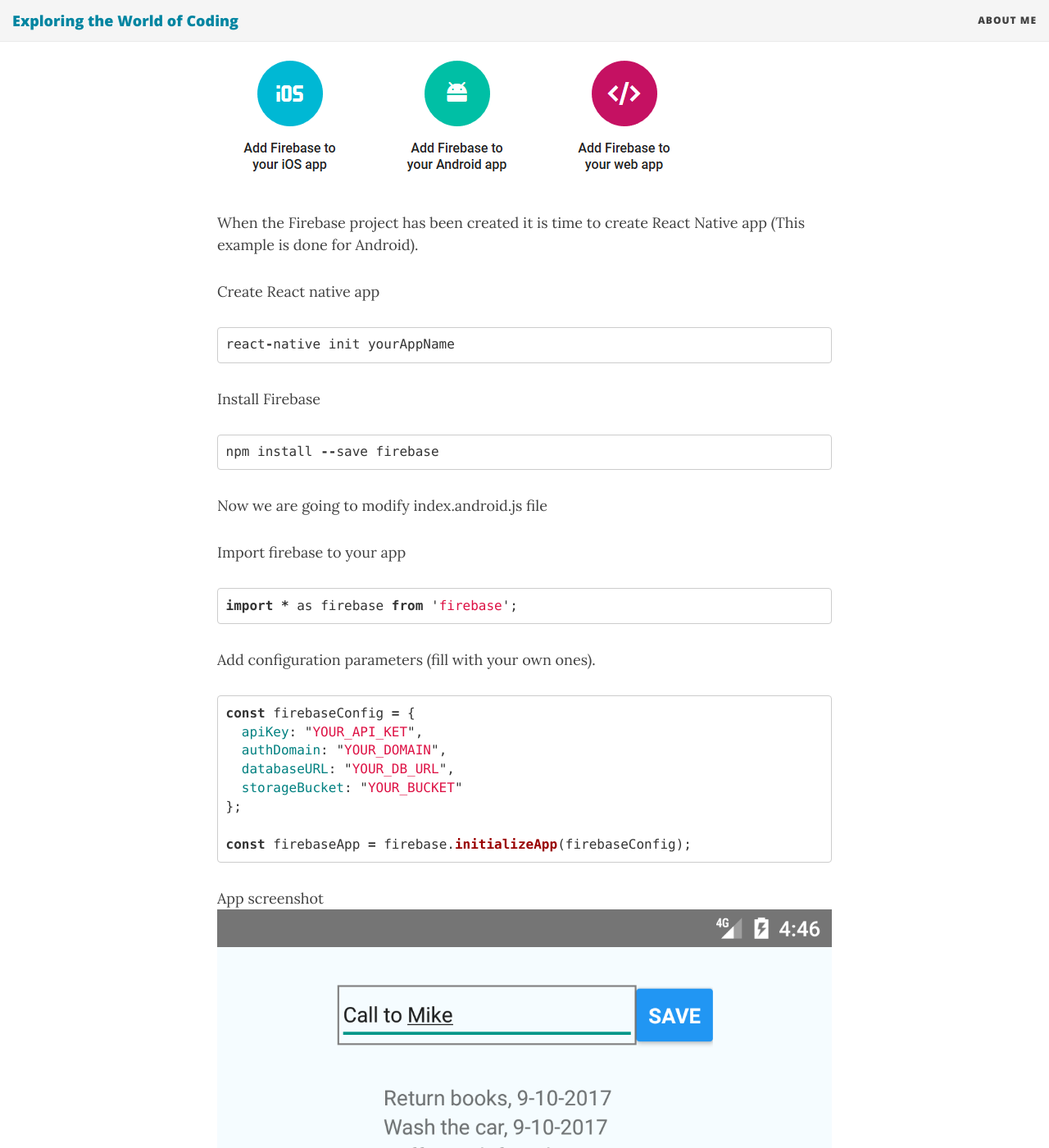
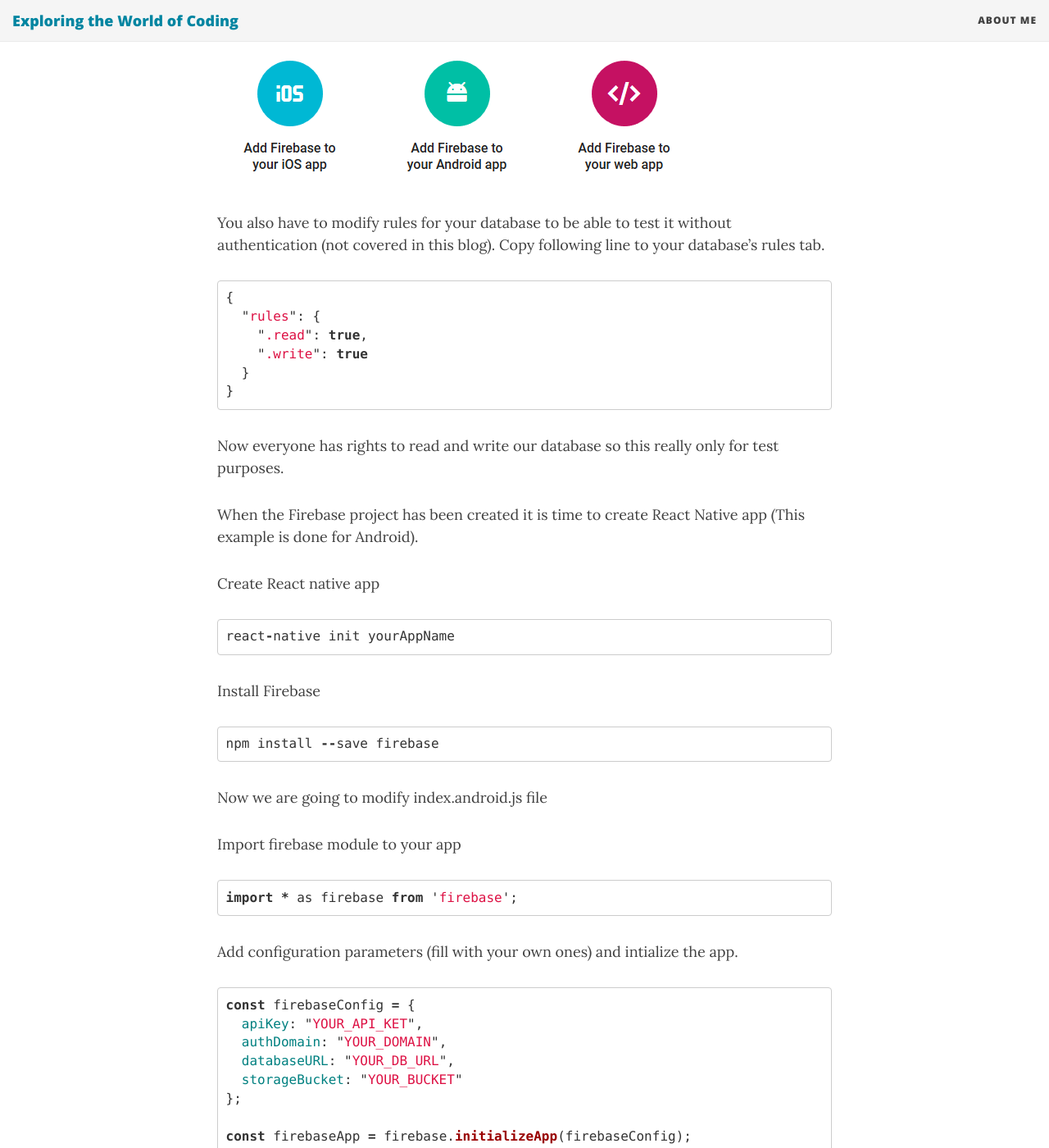
Before and after one commit to juhahinkula/juhahinkula.github.io, a Jekyll site: the page built from _posts/2017-09-10-nativefirebase.markdown, in a window 1280 px wide and 1400 px high, scrolled down 525 px. Shown: the whole window at 82% size. Built offline with Jekyll 4.4.1, drawn with Linux system fonts in a browser that asks for light colours; nearby versions of some CDN libraries; comment, search, counter and statistics services are not loaded.

Commit message:
post modified

```diff
--- a/_posts/2017-09-10-nativefirebase.markdown
+++ b/_posts/2017-09-10-nativefirebase.markdown
@@ -9,6 +9,19 @@
 First you have to go to Firebase and create new firebase project. You need certain configuration paramters for your app. Navigate to firebase console and click 'Add firebase to your web app' and parameters are shown to you.
 
 ![screenshot]({{ site.baseurl }}/img/firebase_params.png)
+
+You also have to modify rules for your database to be able to test it without authentication (not covered in this blog). Copy following line to your database's rules tab.
+
+{% highlight javascript %}
+{
+  "rules": {
+    ".read": true,
+    ".write": true
+  }
+}
+{% endhighlight %}
+
+Now everyone has rights to read and write our database so this really only for test purposes.
 
 When the Firebase project has been created it is time to create React Native app (This example is done for Android).
 
@@ -25,12 +38,12 @@
 
 Now we are going to modify index.android.js file
 
-Import firebase to your app
+Import firebase module to your app
 {% highlight javascript %}
 import * as firebase from 'firebase';
 {% endhighlight %}
 
-Add configuration parameters (fill with your own ones).
+Add configuration parameters (fill with your own ones) and intialize the app.
 
 {% highlight javascript %}
 const firebaseConfig = {
@@ -43,7 +56,6 @@
 const firebaseApp = firebase.initializeApp(firebaseConfig);
 {% endhighlight %}
 
-
 {% highlight javascript %}
 {% endhighlight %}
 
```
